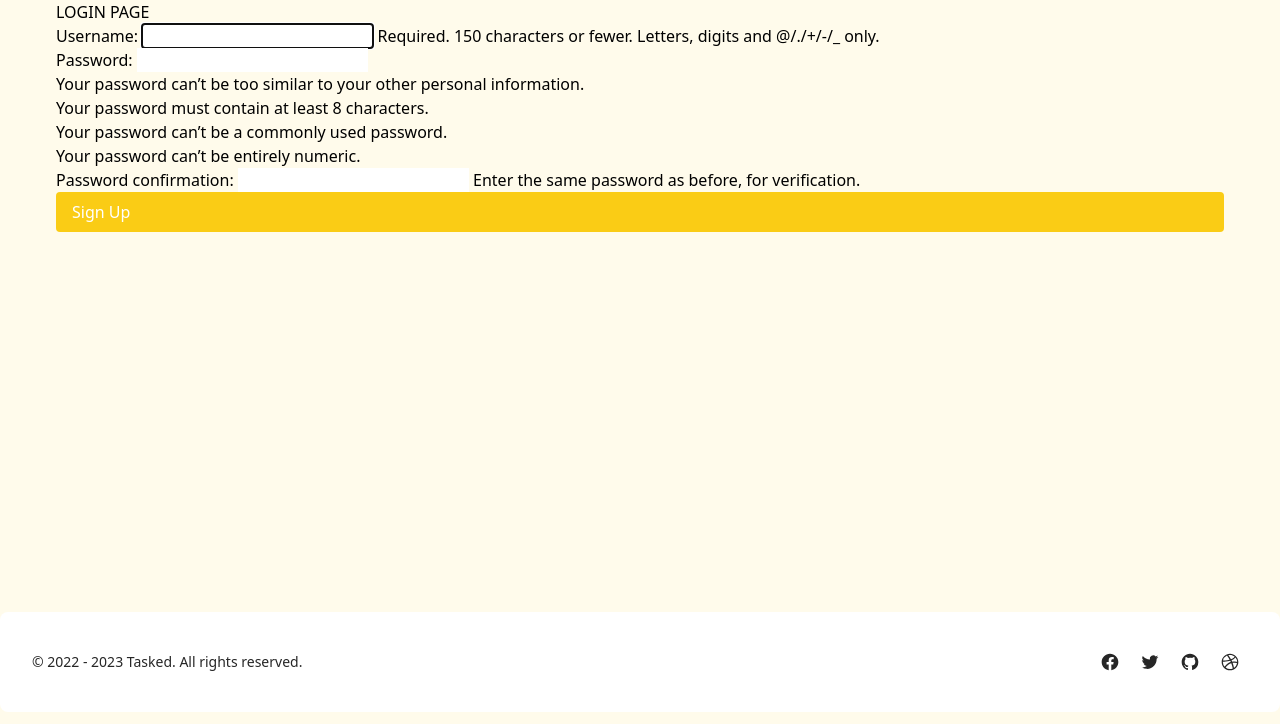
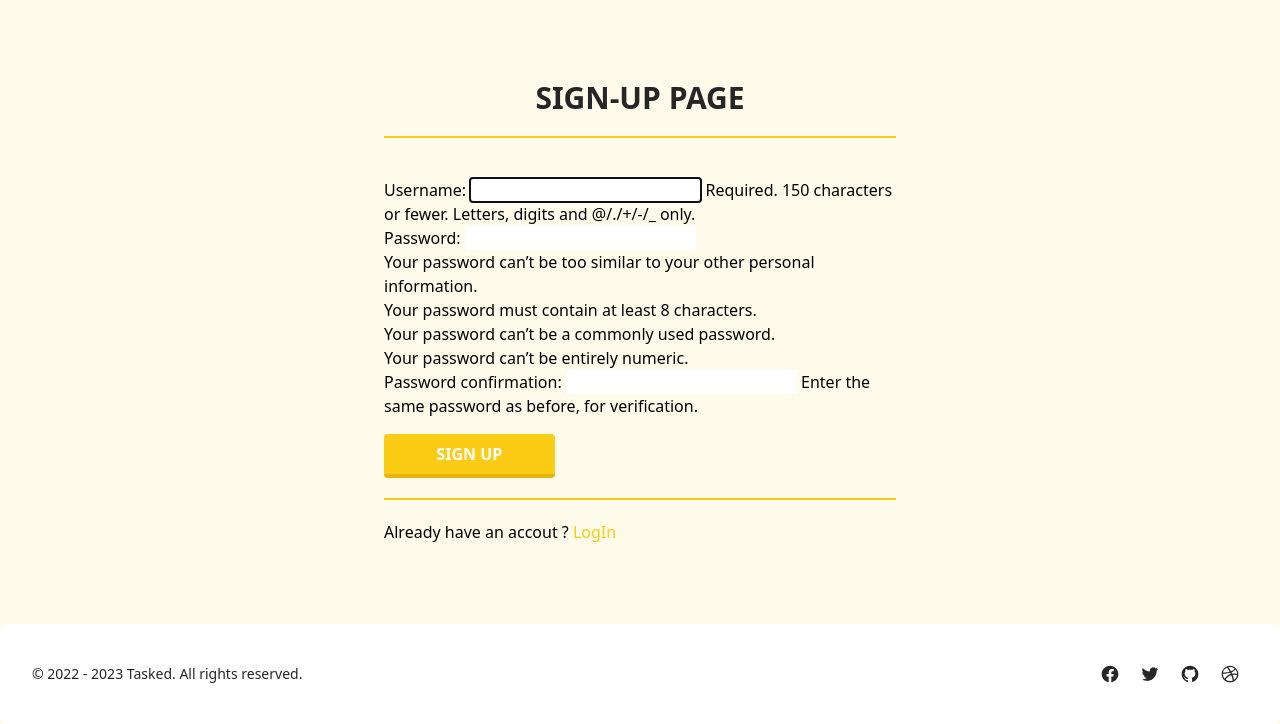
Before and after one commit to MKMukeshkannan/todo-app, a Django app: page /signup/ in a window 1280 px wide. Shown: the part 88-812 px from the top of the page. Run offline with Django 4.2, Linux system fonts and the light colour scheme; some libraries are stand-ins or nearby versions.

Commit message:
Styled SIGNUP PAGE

```diff
--- a/user/templates/user/signup.html
+++ b/user/templates/user/signup.html
@@ -1,12 +1,21 @@
 {% extends 'todo/base.html' %}
+{% load tailwind_filters %}
 
 {% block content %}
-    <h1>LOGIN PAGE</h1>
-    <form action="" method="POST">
-        {% csrf_token %}
-        {{ form.as_p }}
-        <button
-            type="submit" class="flex items-center mt-auto text-white bg-yellow-400 border-0 py-2 px-4 w-full focus:outline-none hover:bg-amber-400 rounded">Sign Up
-        </button>
-    </form>
+    <div class = "max-w-lg my-20 mx-auto">
+        <h1 class = 'mb-10 pb-5 font-bold text-neutral-800 text-center text-3xl border-b-2 border-yellow-400'>SIGN-UP PAGE</h1>
+
+        <form action="" method="POST">
+
+            {% csrf_token %}
+            {{ form|crispy }}
+
+            <button type = 'submit' class="mt-4 w-1/3 bg-yellow-400 hover:bg-yellow-300 text-white font-bold py-2 px-4 border-b-4 border-yellow-500 hover:border-yellow-500 rounded">
+                SIGN UP
+            </button>
+
+        </form>
+
+        <p class = 'mt-5 pt-5 border-t-2 border-yellow-400'>Already have an accout ? <a class = "text-yellow-400 hover:text-yellow-300" href="{% url 'login' %}">LogIn</a></p>
+    </div>
 {% endblock content %}
```
